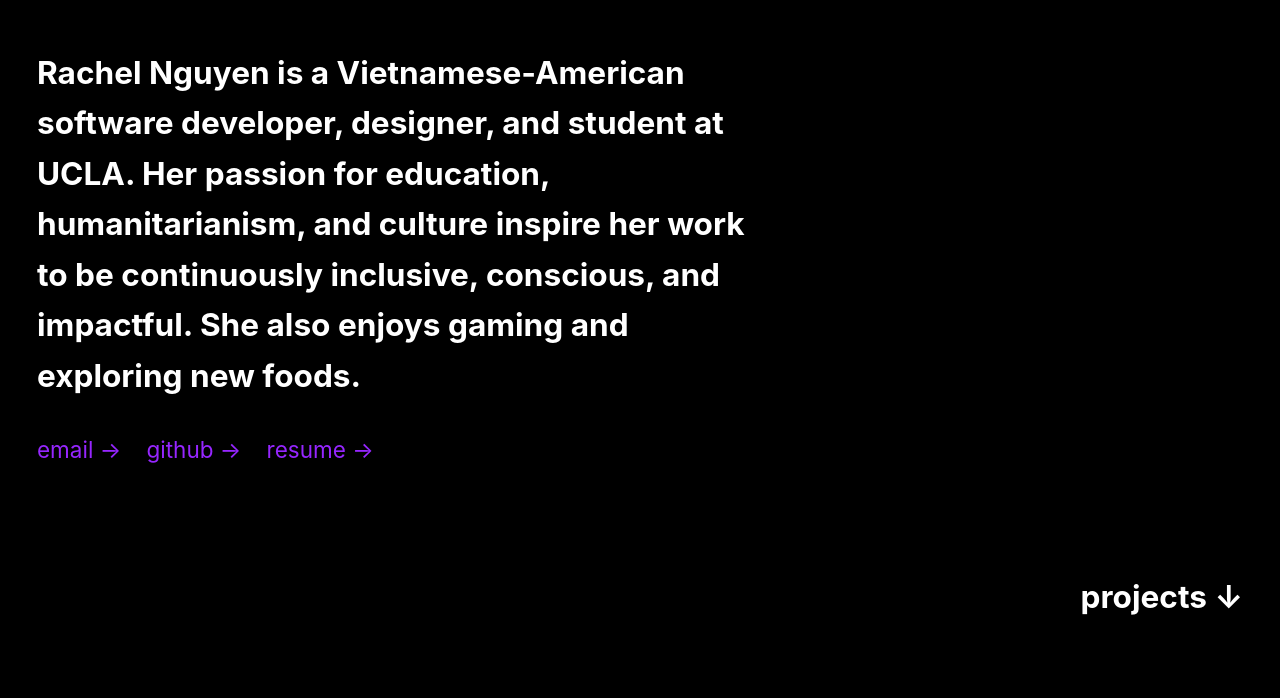
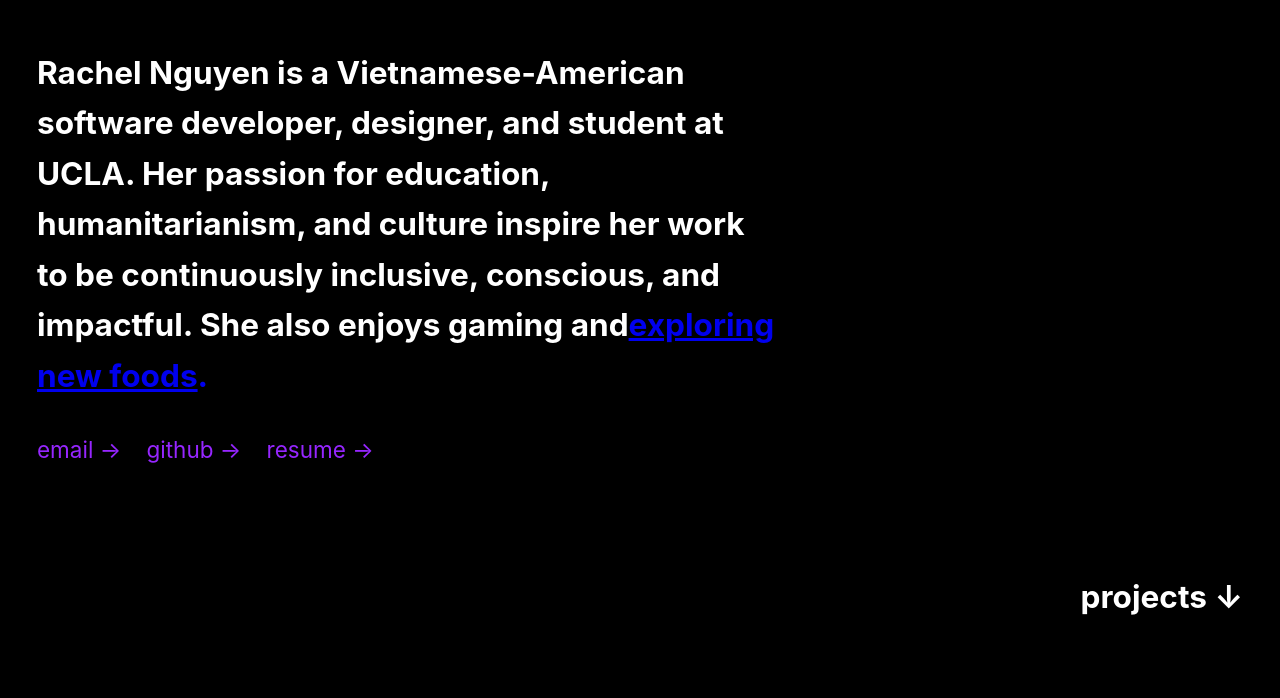
Before and after one commit to rachnguyn/rachelnguyn, a Next.js app: page / in a window 1280 px wide. Shown: the part 102-800 px from the top of the page. Built offline with nearby package versions, Linux system fonts and the light colour scheme.

Commit message:
Update index.js

```diff
--- a/pages/index.js
+++ b/pages/index.js
@@ -16,7 +16,10 @@ export default function Home() {
           Rachel Nguyen is a Vietnamese-American software developer, designer, and student at UCLA.
           Her passion for education, humanitarianism, and culture inspire her work
           to be continuously inclusive, conscious, and impactful. She also enjoys gaming
-          and exploring new foods. &nbsp;
+          and
+          <a rel="noreferrer" href="https://instagram.com/foodies4lyfff" target="_blank">
+            <u>exploring new foods</u>. &nbsp;
+          </a>
         </h3>
         <p>
         <a rel="noreferrer" href="mailto: rachelnguyn@gmail.com" target="_blank">
```
